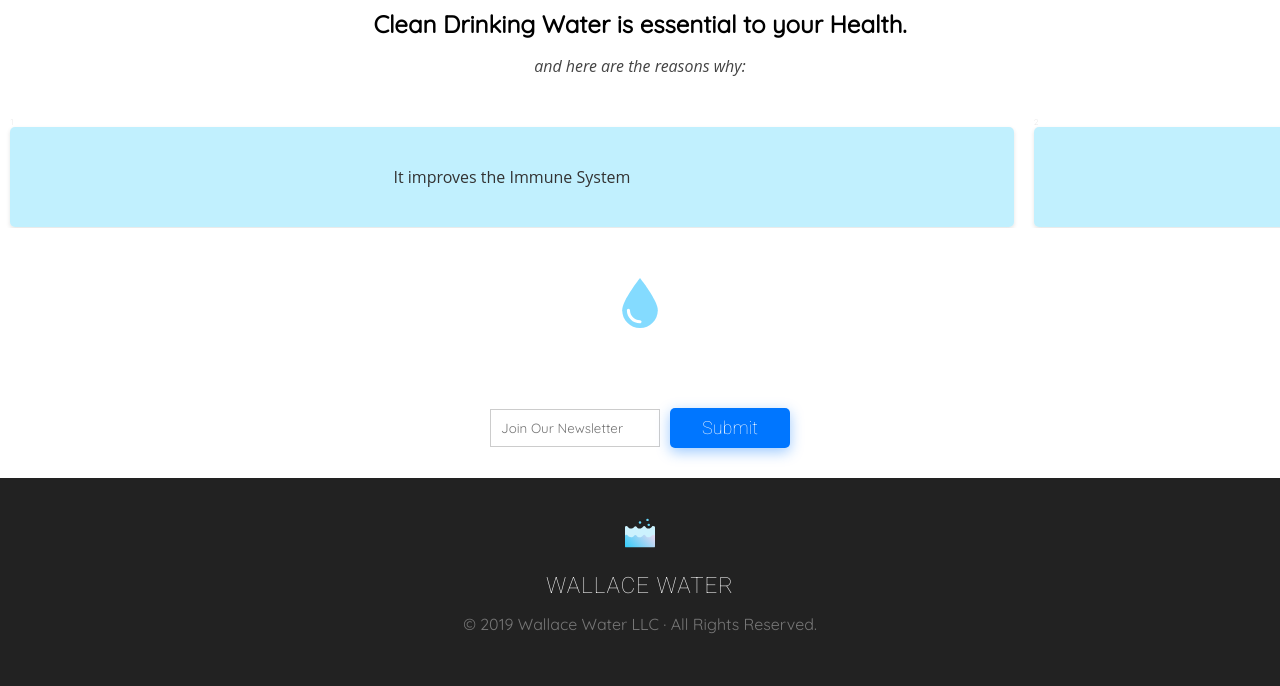
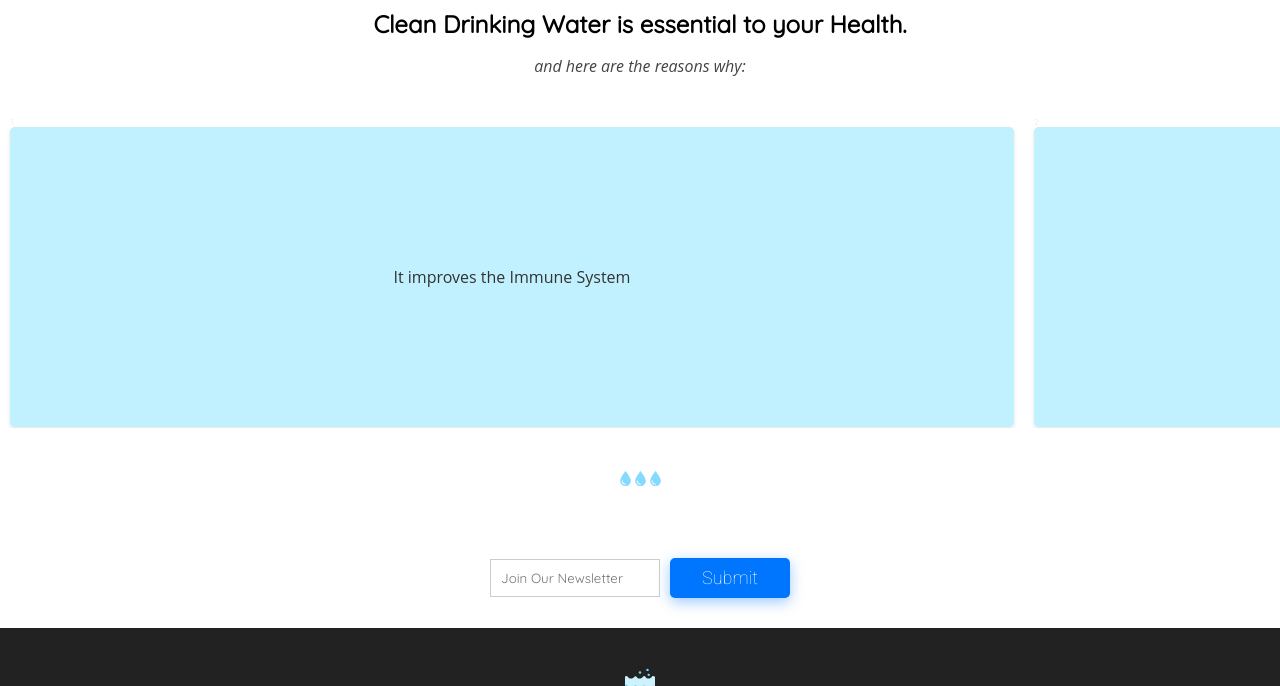
Before and after one commit to phtn/watr, a Gatsby site: page / in a window 1280 px wide. Shown: the part 712-1398 px from the top of the page. Built offline with nearby package versions, Linux system fonts and the light colour scheme; Gatsby itself is replaced by a stand-in of ours; a web font is replaced by a local one.

Commit message:
added drops

```diff
--- /dev/null
+++ b/src/components/drop.js
@@ -0,0 +1,14 @@
+import React from 'react'
+import DropImage from "../assets/drop.svg";
+import Fade from 'react-reveal/Fade'
+
+
+export default function Drop(){
+  return (
+    <Fade cascade duration={2000} top>
+      <img src={DropImage} alt="" height='15' />
+      <img src={DropImage} alt="" height='15' />
+      <img src={DropImage} alt="" height='15' />
+    </Fade>
+  )
+}
--- a/src/pages/index.js
+++ b/src/pages/index.js
@@ -1,16 +1,13 @@
-import React, { useState, useEffect } from "react";
+import React from "react";
 import Layout from "../components/layout";
 import ClearWater from "../assets/clear-water.mp4";
 import Helmet from "react-helmet";
 import Newsletter from "../components/newsletter";
 import Fade from "react-reveal";
 import { FixedSizeList as List } from "react-window";
-import FunnelImage from '../assets/filter-sword.svg'
-import DropImage from '../assets/drop.svg'
-
-
-
-
+// import FunnelImage from "../assets/filter-sword.svg";
+// import DropImage from "../assets/drop.svg";
+import Drop from '../components/drop'
 
 const styles = {
   container: {
@@ -45,44 +42,41 @@ const Landing = props => {
   );
 };
 
+// const FlexCenterAll = ({ child, height }) => {
+//   return (
+//     <div
+//       style={{
+//         display: "flex",
+//         alignItems: "center",
+//         // justifyContent: "center",
+//         height: height
+//       }}
+//     >
+//       {child}
+
+//     </div>
+//   );
+// };
+
+
+
+const Column = ({ index, style, props }) => {
+  // const { reasons } = props
   const reasonItems = [
     "It improves the Immune System",
     "Prevents Gastrointestinal diseases",
     "Improved Hydration Levels",
     "Slows down the aging process"
-]
-
-const FlexCenterAll = ({ child, height }) => {
+  ];
   return (
-    <div style={{display: 'flex', alignItems: 'center', justifyContent: 'center', height: height}}>
-      {child}
-    </div>
-  )
-}
-
-const Drop = () => {
-  return (
-    <Fade top>
-      <FlexCenterAll child={<img src={DropImage} alt='' height={50}/>} height={150}/>
-    </Fade>
-  )
-}
-const Funnel = () => {
-  return (
-    <FlexCenterAll child={<img src={FunnelImage} alt='' height={150}/>} height={200 }/>
-  )
-}
-
-const Column = ({ index, style }) => (
     <div style={style}>
-
       <div
         style={{
           height: 100,
           padding: 10,
           fontSize: 8,
-        fontFamily: 'Roboto, sans-serif',
-        color: '#ccc'
+          fontFamily: "Roboto, sans-serif",
+          color: "#ccc"
           // backgroundColor: "rgba(52,205,250, 0.3)",
           // textAlign: "center"
         }}
@@ -95,28 +89,37 @@ const Column = ({ index, style }) => (
             boxShadow: "0 2px 4px 0 rgba(14,30,37,.12)",
             // backgroundColor: "#eee",
             backgroundColor: "rgba(52,205,250, 0.3)",
-          height: 100,
-          display: 'flex',
-          alignItems: 'center',
-          justifyContent: 'center'
+            height: 300,
+            display: "flex",
+            alignItems: "center",
+            justifyContent: "center"
           }}
         >
-
-        <p style={{fontFamily: 'Open Sans, sans-serif', fontSize: 16, color: '#333'}}>{reasonItems[index]}</p>
-
+          <p
+            style={{
+              fontFamily: "Open Sans, sans-serif",
+              fontSize: 16,
+              color: "#333"
+            }}
+          >
+            {reasonItems[index]}
+          </p>
         </div>
       </div>
     </div>
   );
+};
 
 const Reasons = props => {
-  const { reasons, width } = props
-  console.log(reasons, width)
+  const { width } = props;
+
+  // console.log(reasons, width)
+  // console.log(List)
   return (
     <List
       direction="horizontal"
-      height={120}
-      itemCount={reasons.length}
+      height={320}
+      itemCount={4}
       itemSize={width * 0.8}
       width={width}
     >
@@ -153,27 +156,17 @@ const Bridge = props => {
 };
 
 const Slider = props => {
-  const { width } = props
+  const { width } = props;
   // console.log(width)
-  return <div style={styles.bridge}>
-    <Reasons width={width} reasons={reasonItems} />
-  </div>;
+  return (
+    <div style={styles.bridge}>
+      <Reasons width={width} />
+    </div>
+  );
 };
 
 // 🏆 🏆 🏆
 export default function Index() {
-  const [width, setWidth] = useState(
-    typeof global !== "undefined" && global.innerWidth
-  );
-
-  useEffect(() => {
-    const handleWidthResize = () => setWidth(typeof global !== "undefined" && global.innerWidth);
-
-    return () =>
-      typeof global !== "undefined" &&
-      global.removeEventListener("resize", handleWidthResize);
-  }, [width]);
-
   return (
     <>
       <Helmet>
@@ -187,8 +180,7 @@ export default function Index() {
         <Landing />
         <Bridge component={<Essential />} />
         <Slider />
-        {/* <Bridge component={<Funnel width={width} />} /> */}
-        <Bridge component={<Drop width={width} />} />
+        <Bridge component={<Drop />} />
         <Bridge component={<Newsletter />} />
       </Layout>
     </>
```
Lines whose indentation alone changed are shown as unchanged.
